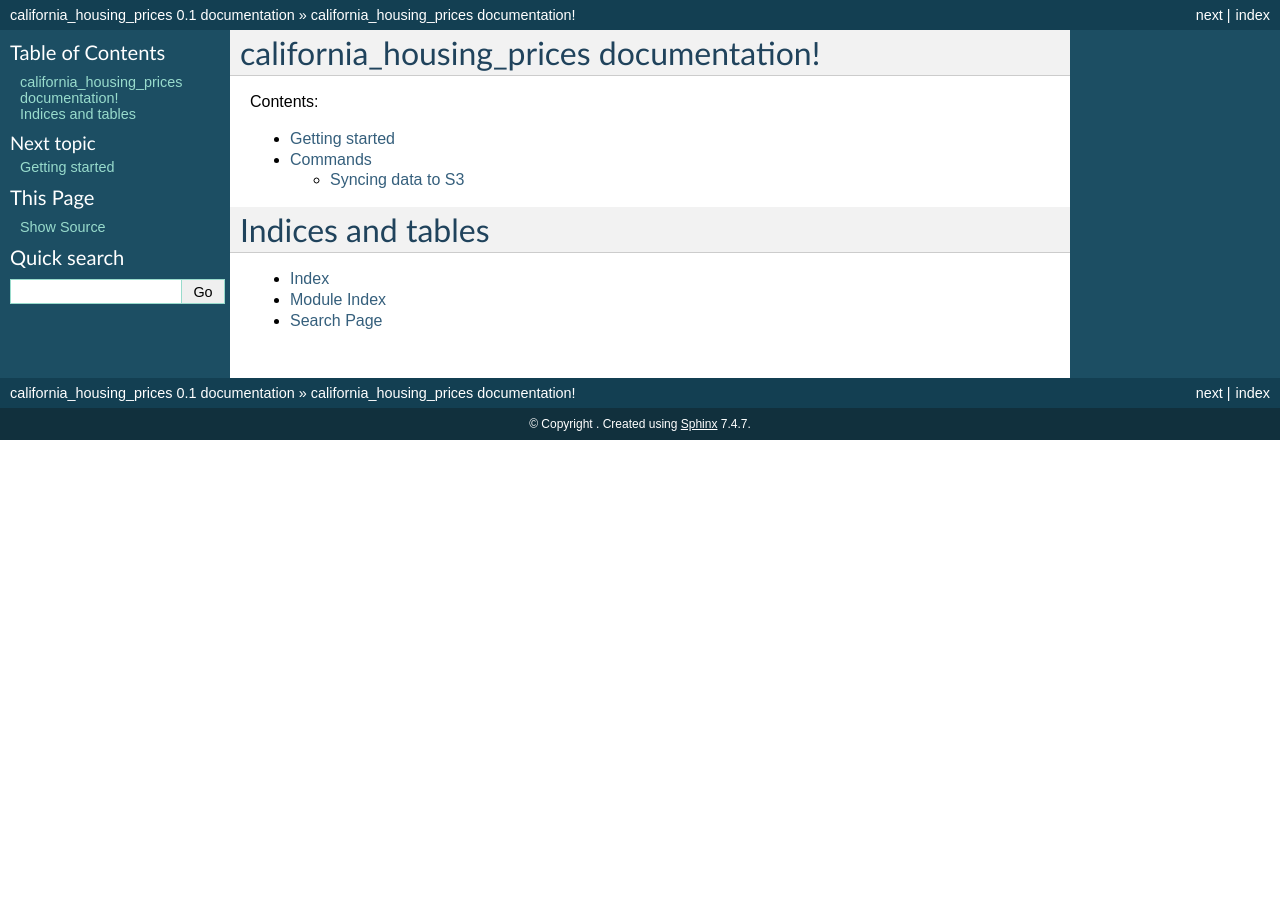
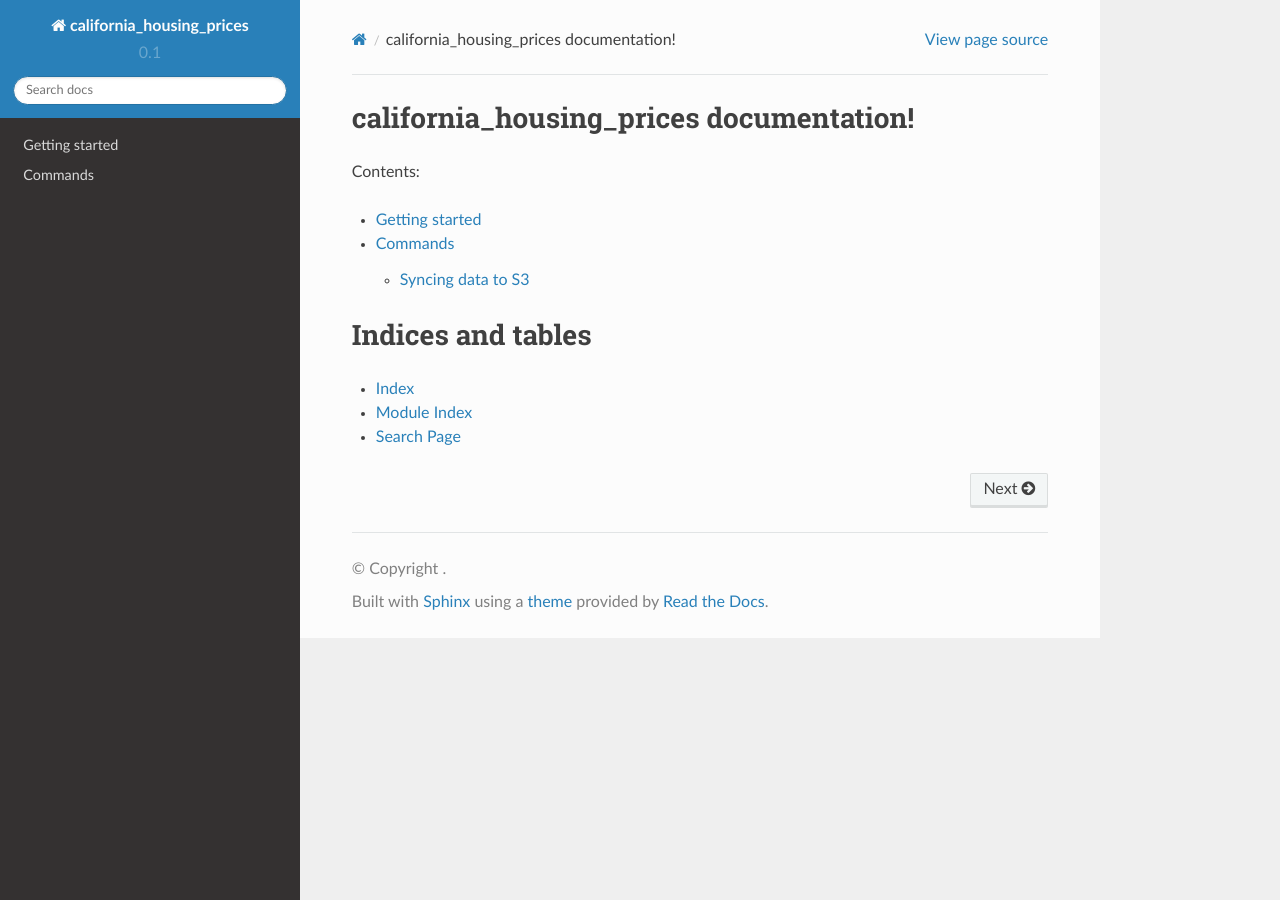
Before and after one commit to caheredia/california_housing_prices, a Sphinx documentation site: the page built from docs/index.rst, in a window 1280 px wide. Built offline with Sphinx 7.4.7 and the Read the Docs theme 2.0.0, drawn with Linux system fonts in a browser that asks for light colours.

Commit message:
change theme

```diff
--- a/docs/conf.py
+++ b/docs/conf.py
@@ -33,7 +33,7 @@ extensions = ['sphinx.ext.napoleon', 'sphinx.ext.autodoc', 'sphinx.ext.autosumma
               'sphinx.ext.viewcode', 'nbsphinx', 'sphinx.ext.mathjax', 'sphinx.ext.githubpages']
 
 # Include Python objects as they appear in source files
-## Default: alphabetically ('alphabetical')
+# Default: alphabetically ('alphabetical')
 autodoc_member_order = 'bysource'
 # Default flags used by autodoc directives
 autodoc_default_flags = ['members', 'show-inheritance']
@@ -108,7 +108,7 @@ pygments_style = 'sphinx'
 
 # The theme to use for HTML and HTML Help pages.  See the documentation for
 # a list of builtin themes.
-html_theme = 'default'
+html_theme = 'sphinx_rtd_theme'
 
 # Theme options are theme-specific and customize the look and feel of a theme
 # further.  For a list of options available for each theme, see the
```
